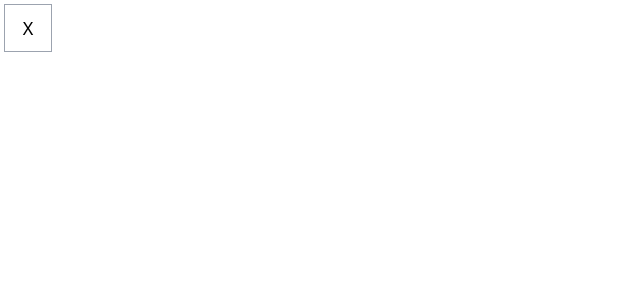
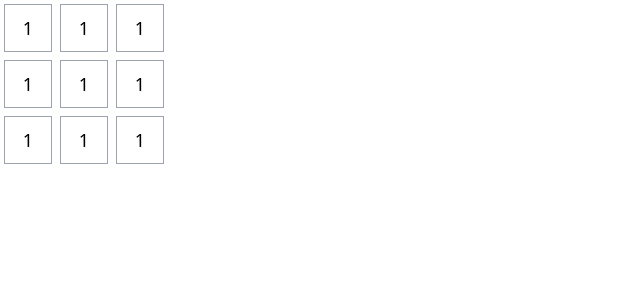
Before and after one commit to md-sazzadul/tic-tac-toe, a React (Vite) app: page / in a window 1280 px wide. Shown: the top 300 px of the page, without its empty margins (0-640 px from the left). Built offline with nearby package versions, Linux system fonts and the light colour scheme.

Commit message:
added board component

```diff
--- a/src/App.jsx
+++ b/src/App.jsx
@@ -1,5 +1,5 @@
-import Square from "./components/Square/Square";
+import Board from "./components/Board/Board";
 
 export default function App() {
-  return <Square></Square>;
+  return <Board></Board>;
 }
--- /dev/null
+++ b/src/components/Board/Board.jsx
@@ -0,0 +1,25 @@
+import Square from "../Square/Square";
+
+const Board = () => {
+  return (
+    <>
+      <div>
+        <Square></Square>
+        <Square></Square>
+        <Square></Square>
+      </div>
+      <div>
+        <Square></Square>
+        <Square></Square>
+        <Square></Square>
+      </div>
+      <div>
+        <Square></Square>
+        <Square></Square>
+        <Square></Square>
+      </div>
+    </>
+  );
+};
+
+export default Board;
--- a/src/components/Square/Square.jsx
+++ b/src/components/Square/Square.jsx
@@ -1,7 +1,7 @@
 const Square = () => {
   return (
     <button className="bg-white border border-gray-400 h-12 w-12 m-1 leading-9 text-lg">
-      X
+      1
     </button>
   );
 };
```
